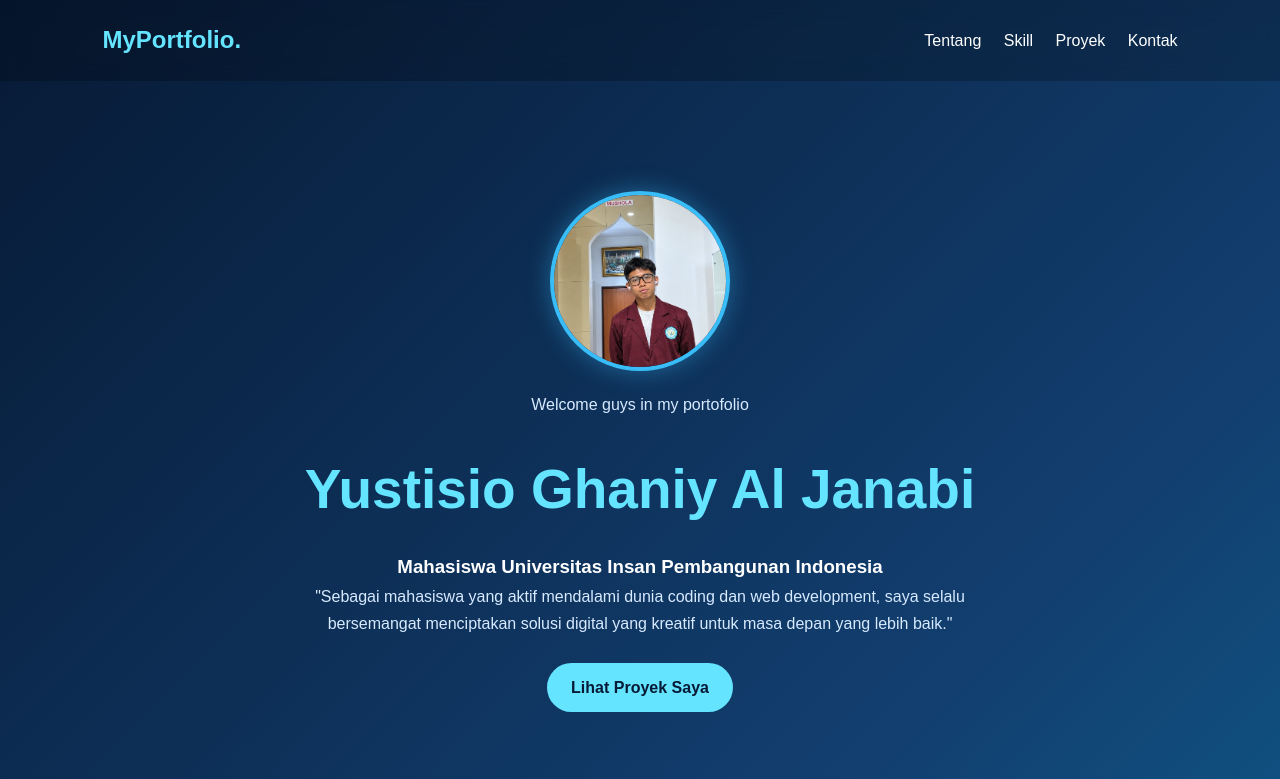
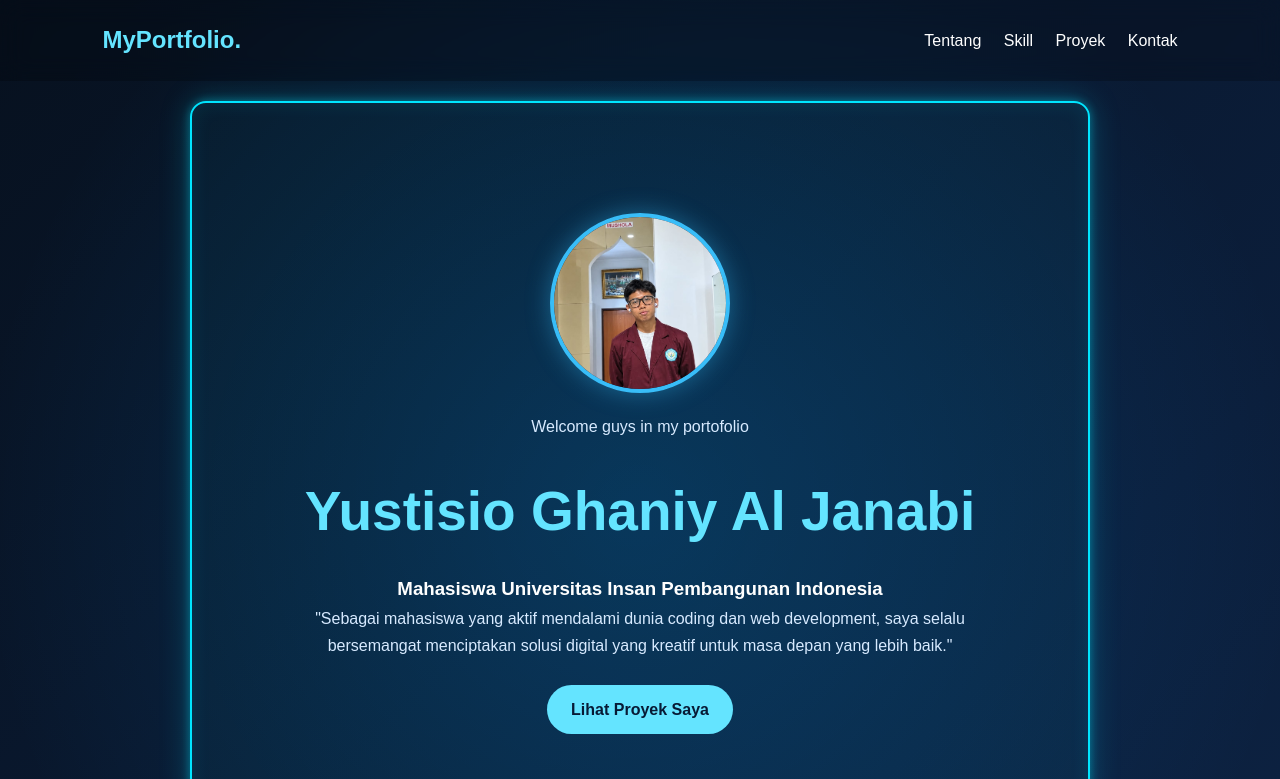
Before and after one commit to Ghaniyaljnbi/Portofolio, a plain HTML site: page index.html in a window 1280 px wide. Shown: the top 779 px of the page. Drawn offline with Linux system fonts and the light colour scheme.

Commit message:
tambah bingkai cyan dan efek glow di hero

```diff
--- a/index.html
+++ b/index.html
@@ -15,12 +15,15 @@
 
     body {
     font-family: Arial, sans-serif;
-      background: linear-gradient(135deg, #071a35, #123f70, #087eaa);
-      color: white;
+    background:
+        radial-gradient(circle at 50% 25%, rgba(0, 153, 255, 0.18), transparent 40%),
+        linear-gradient(135deg, #07111f, #0b1e3b, #102b50);
+    color: #ffffff;
     min-height: 100vh;
     line-height: 1.7;
+    margin: 0;
+    overflow-x: hidden;
 }
-
     nav {
       display: flex;
       justify-content: space-between;
@@ -45,6 +48,15 @@
     .hero {
   text-align: center;
   padding: 90px 20px 70px;
+  border: 2px solid #00e5ff;
+  border-radius: 16px;
+  box-shadow:
+    0 0 10px rgba(0, 229, 255, 0.4),
+    0 0 30px rgba(0, 229, 255, 0.25),
+    inset 0 0 20px rgba(0, 229, 255, 0.1);
+  margin: 20px auto;
+  max-width: 900px;
+  background: rgba(0, 229, 255, 0.03);
 }
 
     .hero h1 {
```
Lines whose indentation alone changed are shown as unchanged.
